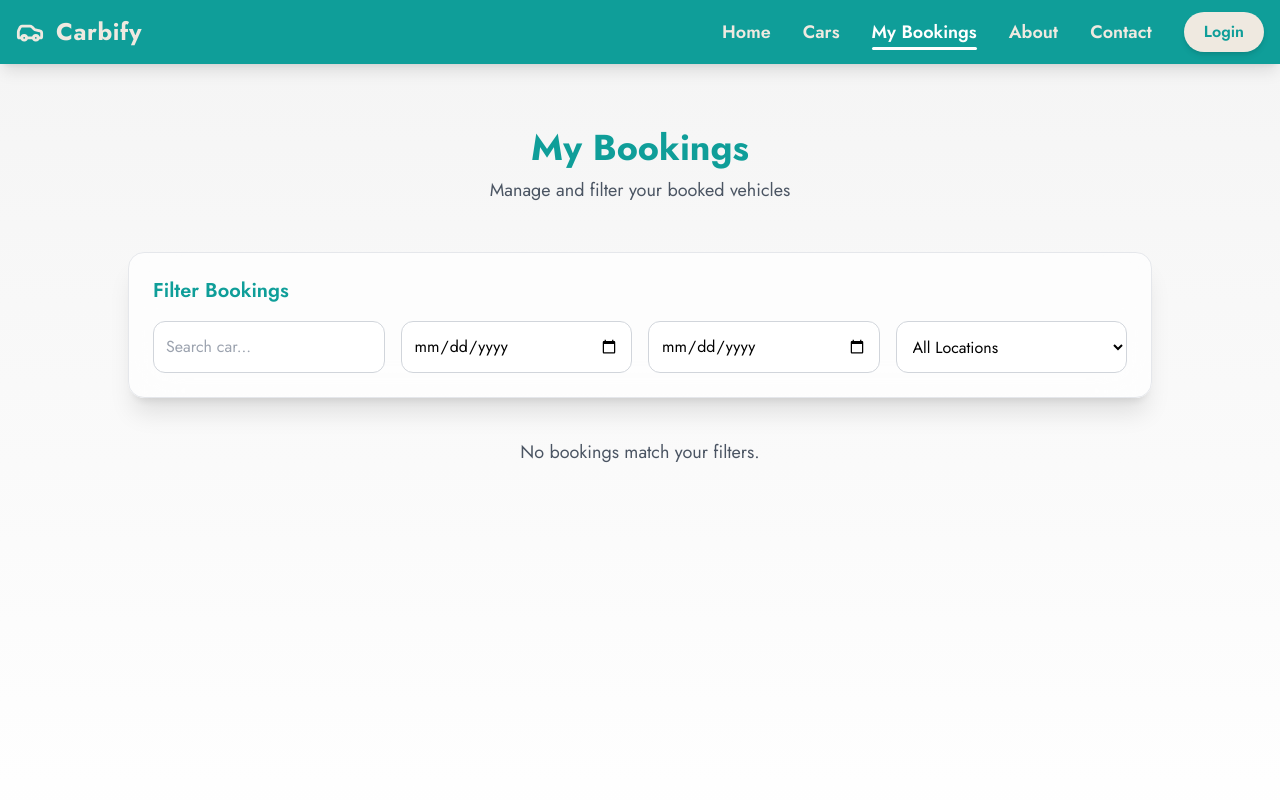
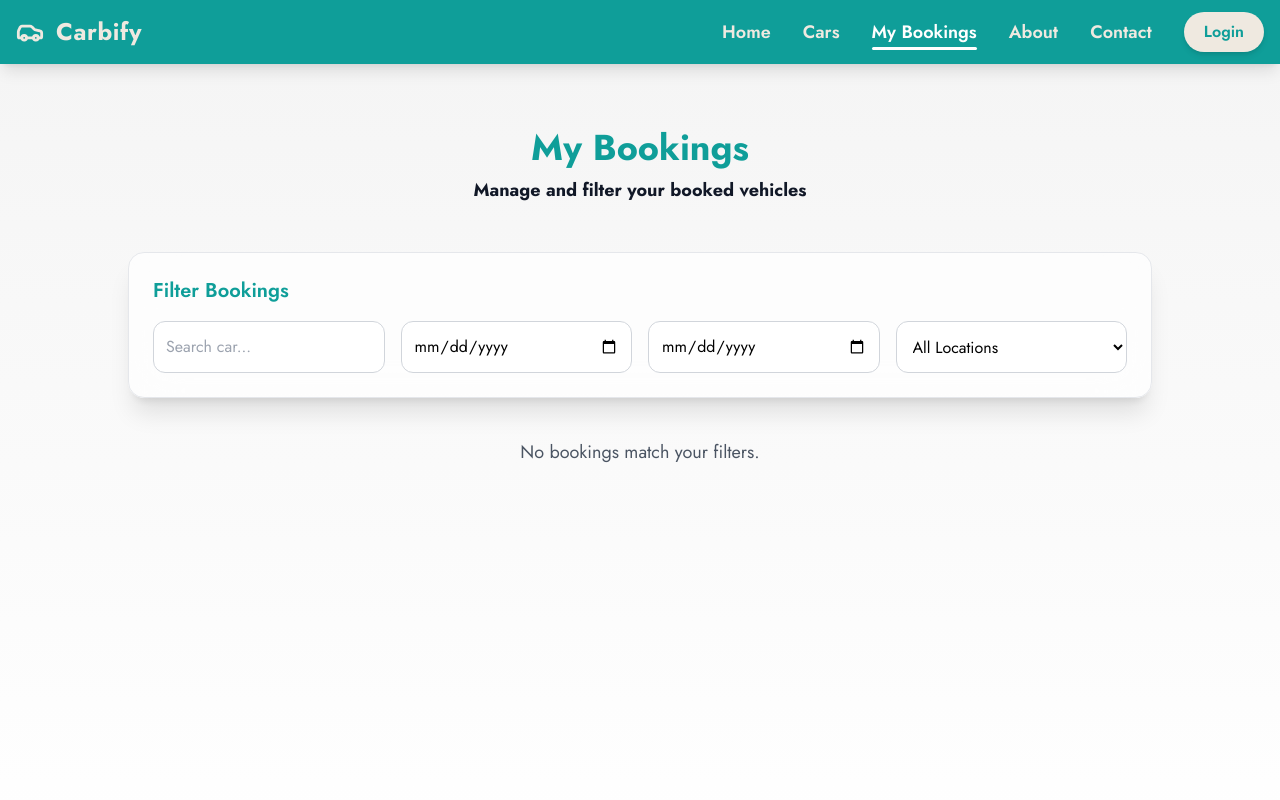
Before and after one commit to Griffinsshem/Carbify, a Next.js app: page /my-bookings in a window 1280 px wide. Shown: the top 800 px of the page. Built offline with nearby package versions, Linux system fonts and the light colour scheme.

Commit message:
feat: update font weight

```diff
--- a/src/app/my-bookings/page.js
+++ b/src/app/my-bookings/page.js
@@ -66,7 +66,7 @@
       {/* Title */}
       <div className="text-center mb-12">
         <h1 className="text-4xl font-bold text-[#0F9E99]">My Bookings</h1>
-        <p className="text-gray-600 mt-2 text-lg">
+        <p className="text-gray-900 font-bold mt-2 text-lg">
           Manage and filter your booked vehicles
         </p>
       </div>
```
